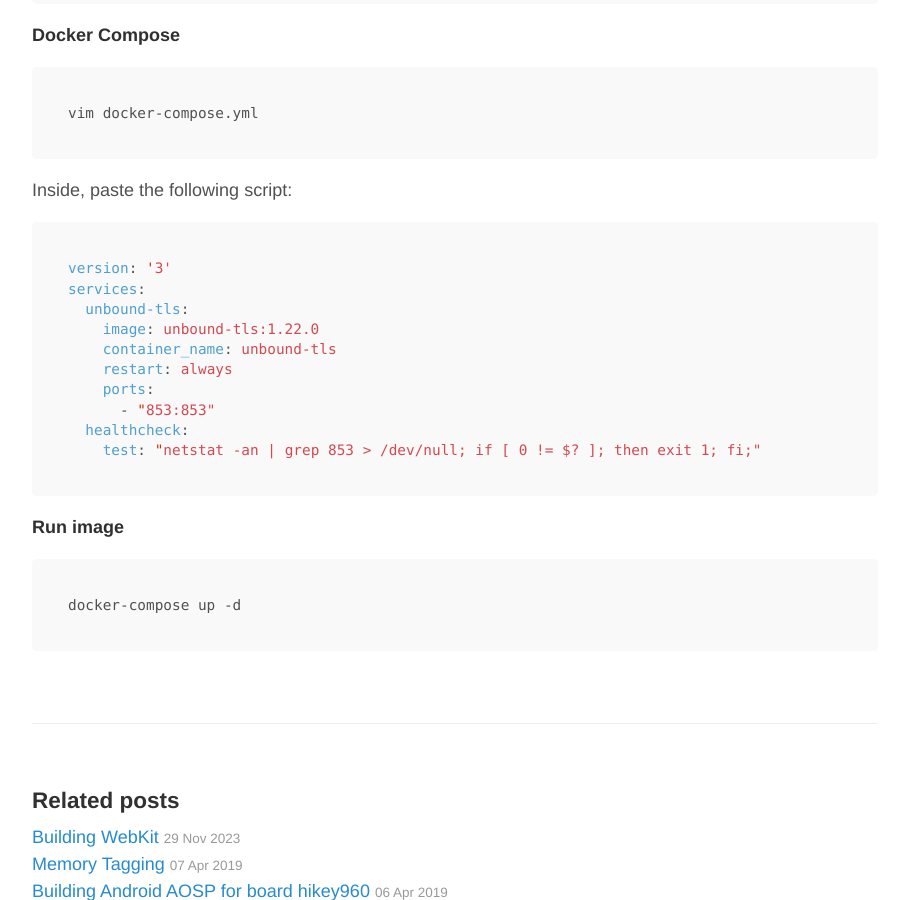
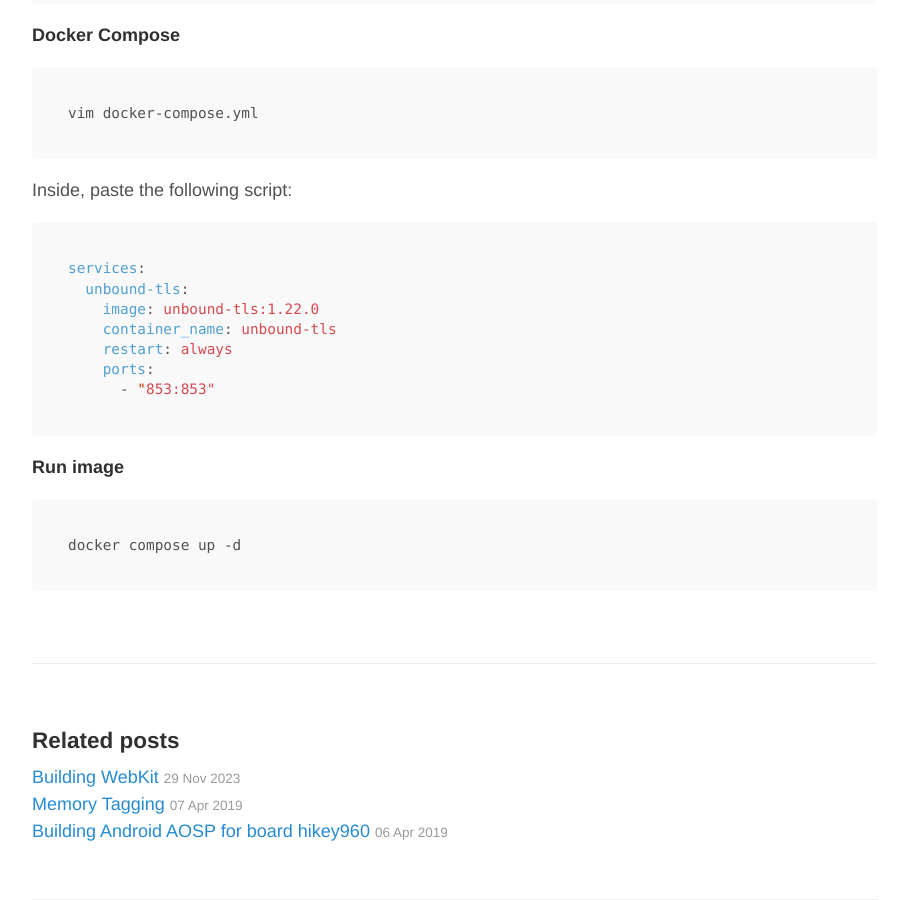
Before and after one commit to ChAndreas/chandreas.github.io, a Jekyll site: the page built from _posts/2019-01-29-unbound-privdns.md, in a window 1280 px wide and 900 px high, scrolled down 4245 px. Shown: the whole window, without its empty margins (185-1094 px from the left). Built offline with Jekyll 4.4.1, drawn with Linux system fonts in a browser that asks for light colours.

Commit message:
Update 2019-01-29-unbound-privdns.md

````diff
--- a/_posts/2019-01-29-unbound-privdns.md
+++ b/_posts/2019-01-29-unbound-privdns.md
@@ -193,7 +193,6 @@ vim docker-compose.yml
 Inside, paste the following script:
 
 ```yaml
-version: '3'
 services:
   unbound-tls:
     image: unbound-tls:1.22.0
@@ -201,10 +200,8 @@ services:
     restart: always
     ports:
       - "853:853"
-  healthcheck:
-    test: "netstat -an | grep 853 > /dev/null; if [ 0 != $? ]; then exit 1; fi;"
 ```
 
 **Run image**
 
-	docker-compose up -d
+	docker compose up -d
````
